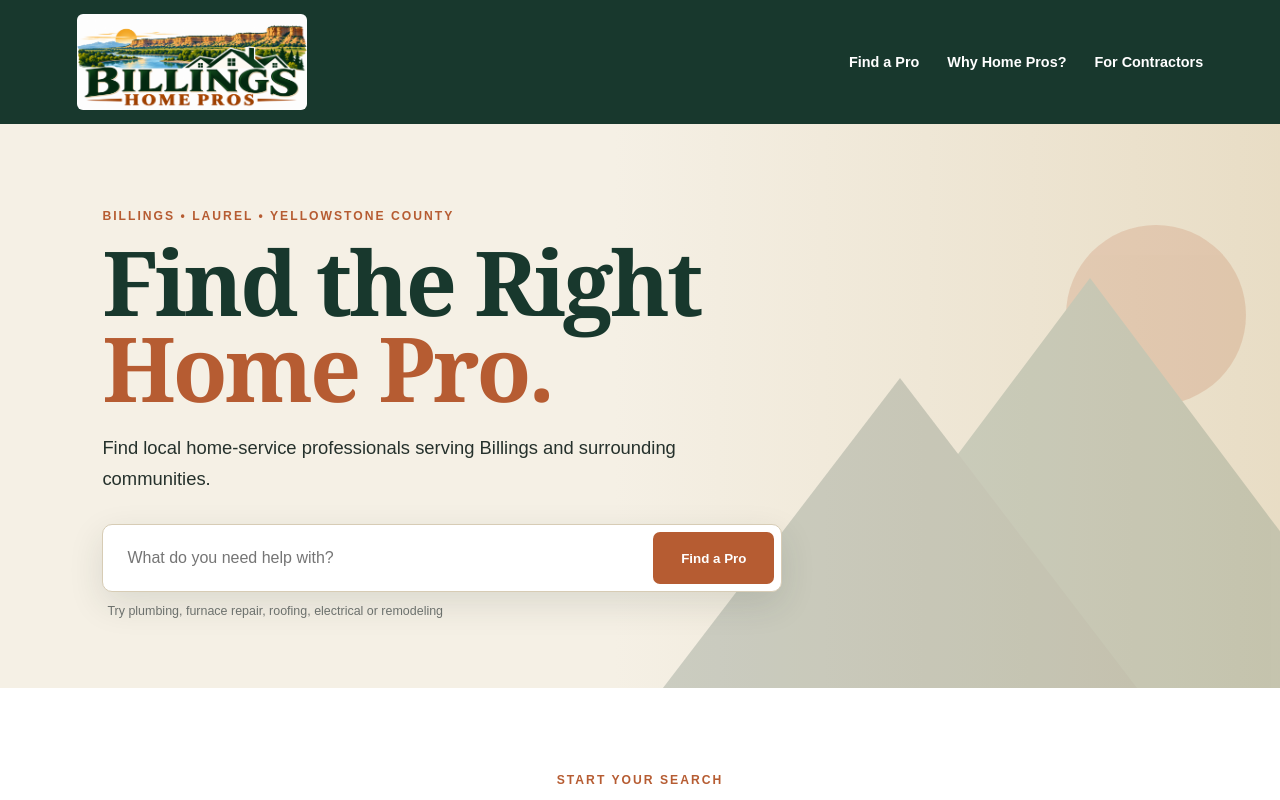
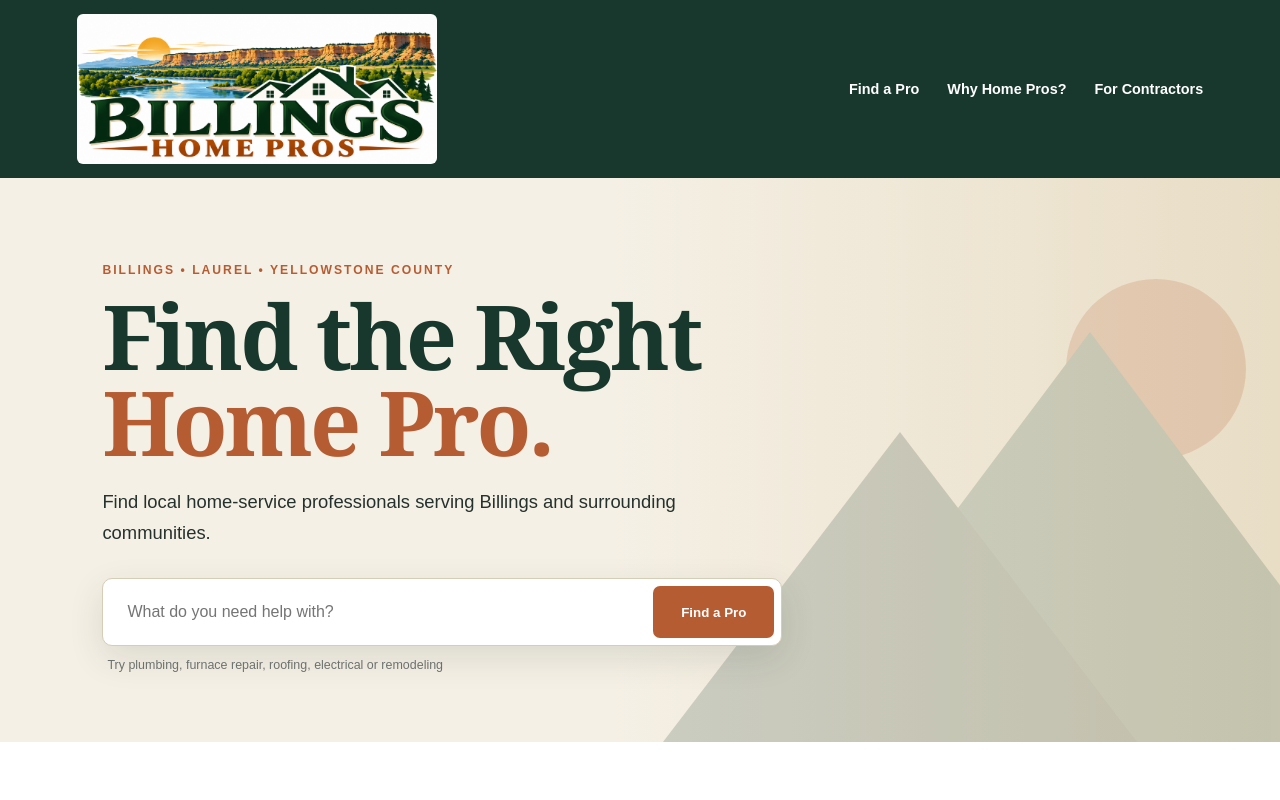
Before and after one commit to Cheddaronbass/billingshomepros, a Next.js app: page / in a window 1280 px wide. Shown: the top 800 px of the page. Built offline with nearby package versions, Linux system fonts and the light colour scheme.

Commit message:
Increase header logo width from 230px to 360px

```diff
--- a/app/globals.css
+++ b/app/globals.css
@@ -48,7 +48,7 @@ header {
 
 .headerLogo {
   display: block;
-  width: 230px;
+  width: 360px;
   max-width: 100%;
   height: auto;
   border-radius: 6px;
```
